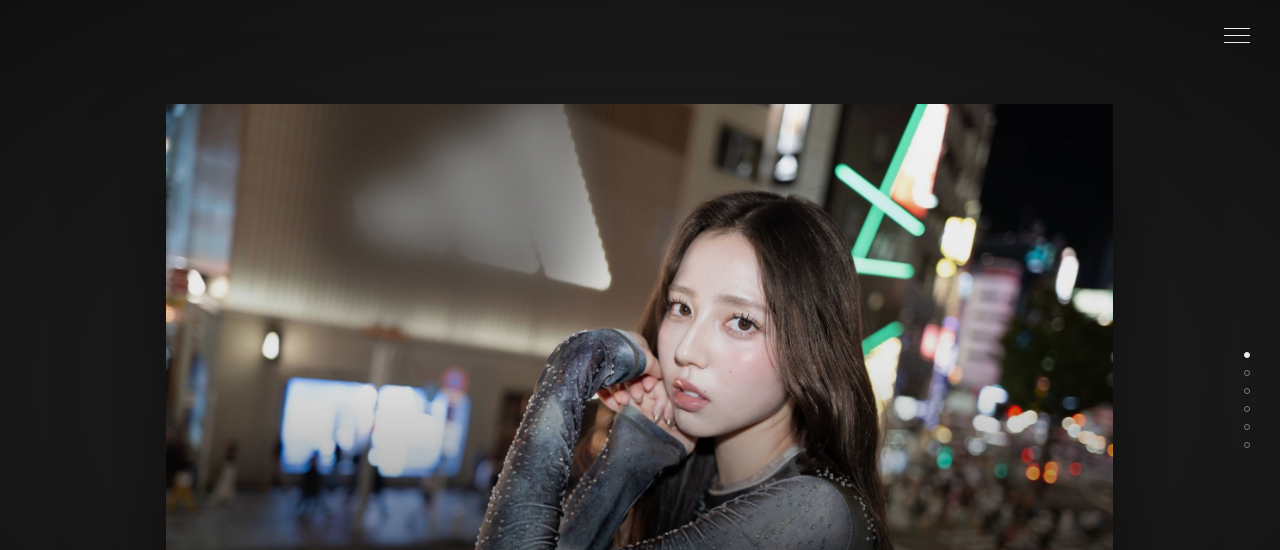
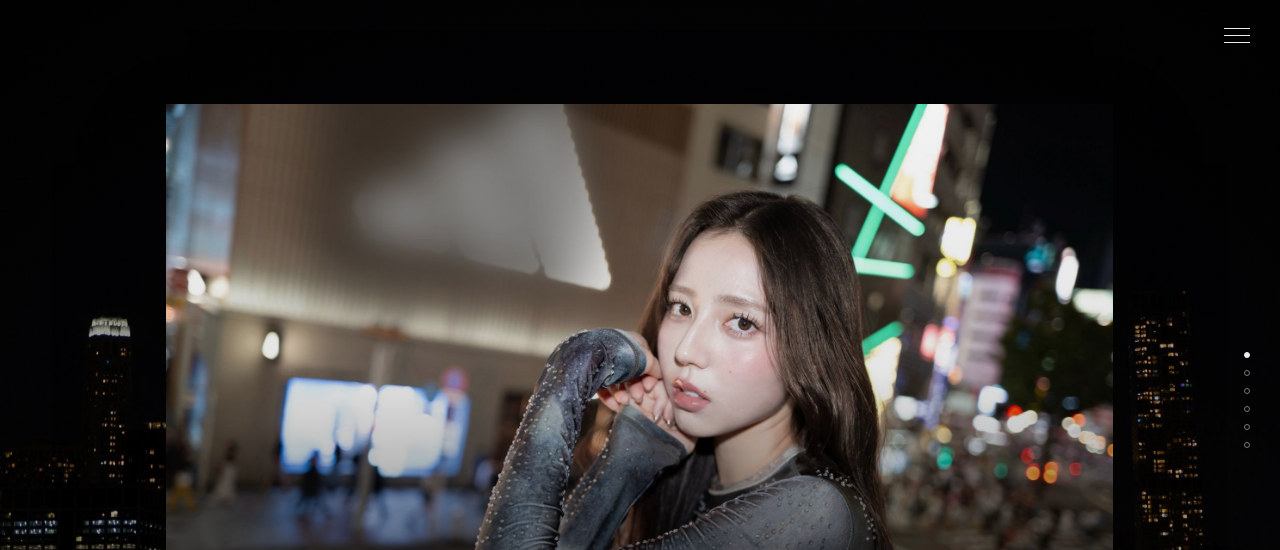
Before and after one commit to anaccelle/anaccelle.github.io, a plain HTML site: page index.html in a window 1280 px wide. Shown: the top 550 px of the page. Drawn offline with nearby package versions, Linux system fonts and the light colour scheme; a web font is replaced by a local one.

Commit message:
Night skyline as page background behind the cube
Co-Authored-By: Claude Opus 5.5 <noreply@anthropic.com>
Claude-Session: https://claude.ai/code/session_01Jv4KfBrN2wXxQK23NrcaRB

```diff
--- a/index.html
+++ b/index.html
@@ -29,8 +29,10 @@
   /* ---------- 3D cube ---------- */
   /* 余白部分：濃いグレーのグラデーション */
   .stage{position:fixed;inset:0;perspective:1400px;overflow:hidden;
-    background:radial-gradient(ellipse 90% 80% at 50% 48%, #2e2e2e 0%, #1a1a1a 45%, #0b0b0b 100%);touch-action:none;cursor:grab;user-select:none;-webkit-user-select:none}
+    /* 余白の背景：夜景（images/bg.jpg） */
+    background:radial-gradient(ellipse 80% 75% at 50% 50%, rgba(0,0,0,.15) 0%, rgba(0,0,0,.45) 70%, rgba(0,0,0,.75) 100%), #000 url(images/bg.jpg?v=1) 50% 62% / cover no-repeat;touch-action:none;cursor:grab;user-select:none;-webkit-user-select:none}
   .stage.dragging{cursor:grabbing}
+  @media(max-width:900px){.stage{background-image:radial-gradient(ellipse 80% 75% at 50% 50%, rgba(0,0,0,.15) 0%, rgba(0,0,0,.45) 70%, rgba(0,0,0,.75) 100%),url(images/bg-sm.jpg?v=1);background-position:center,50% 62%;background-size:auto,cover}}
   .cube{position:absolute;left:50%;top:50%;width:var(--card-w);height:var(--card-h);margin-left:calc(var(--card-w) / -2);margin-top:calc(var(--card-h) / -2);transform-style:preserve-3d;will-change:transform}
   .face{position:absolute;inset:0;background:var(--bg);display:flex;align-items:center;justify-content:center;text-align:center;padding:40px 24px;box-shadow:0 40px 90px -20px rgba(0,0,0,.75);backface-visibility:hidden;-webkit-backface-visibility:hidden;visibility:hidden}
   .face .shade{position:absolute;inset:0;background:#000;opacity:0;pointer-events:none}
```
Also changed, not shown: images/bg-sm.jpg (added), images/bg.jpg (added).
